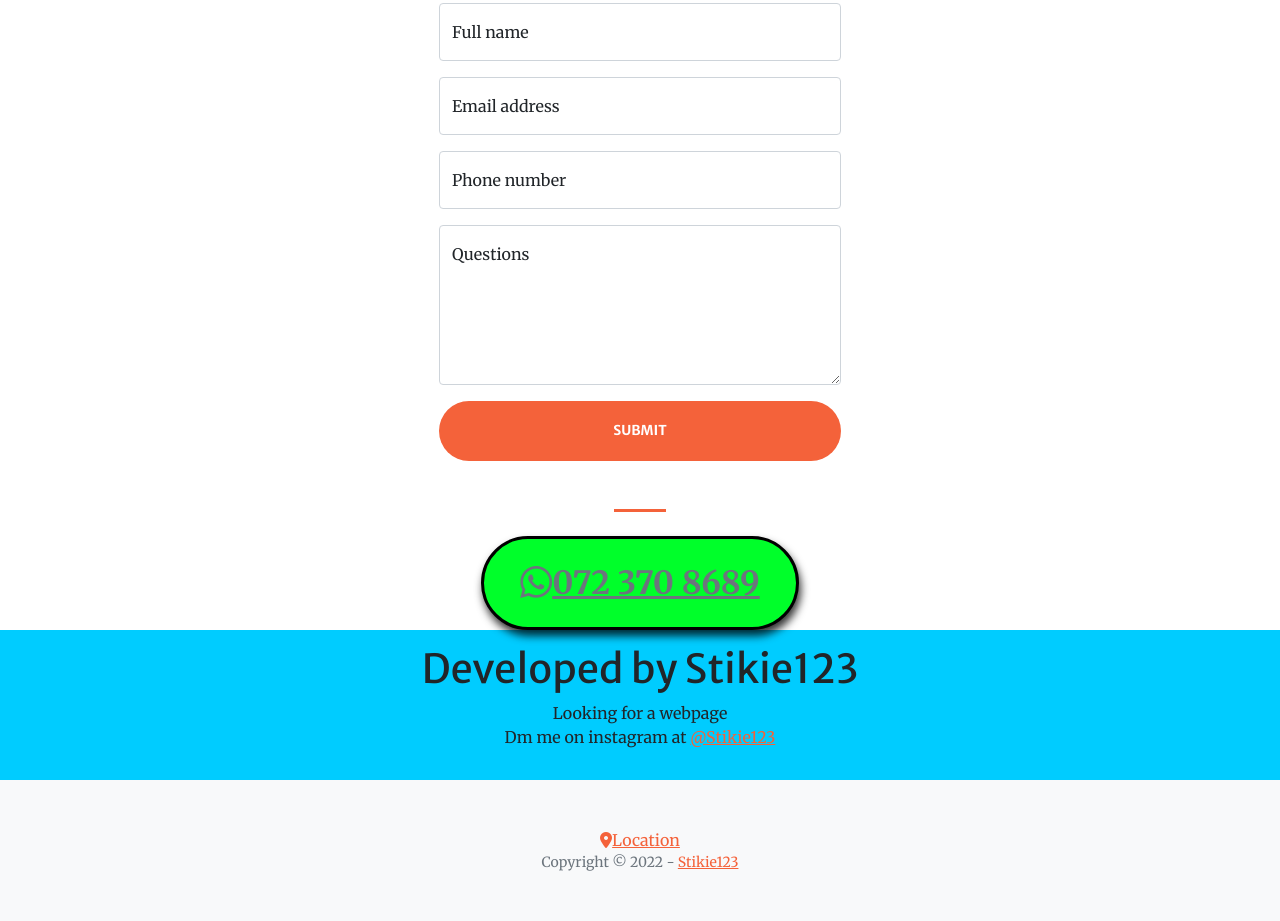
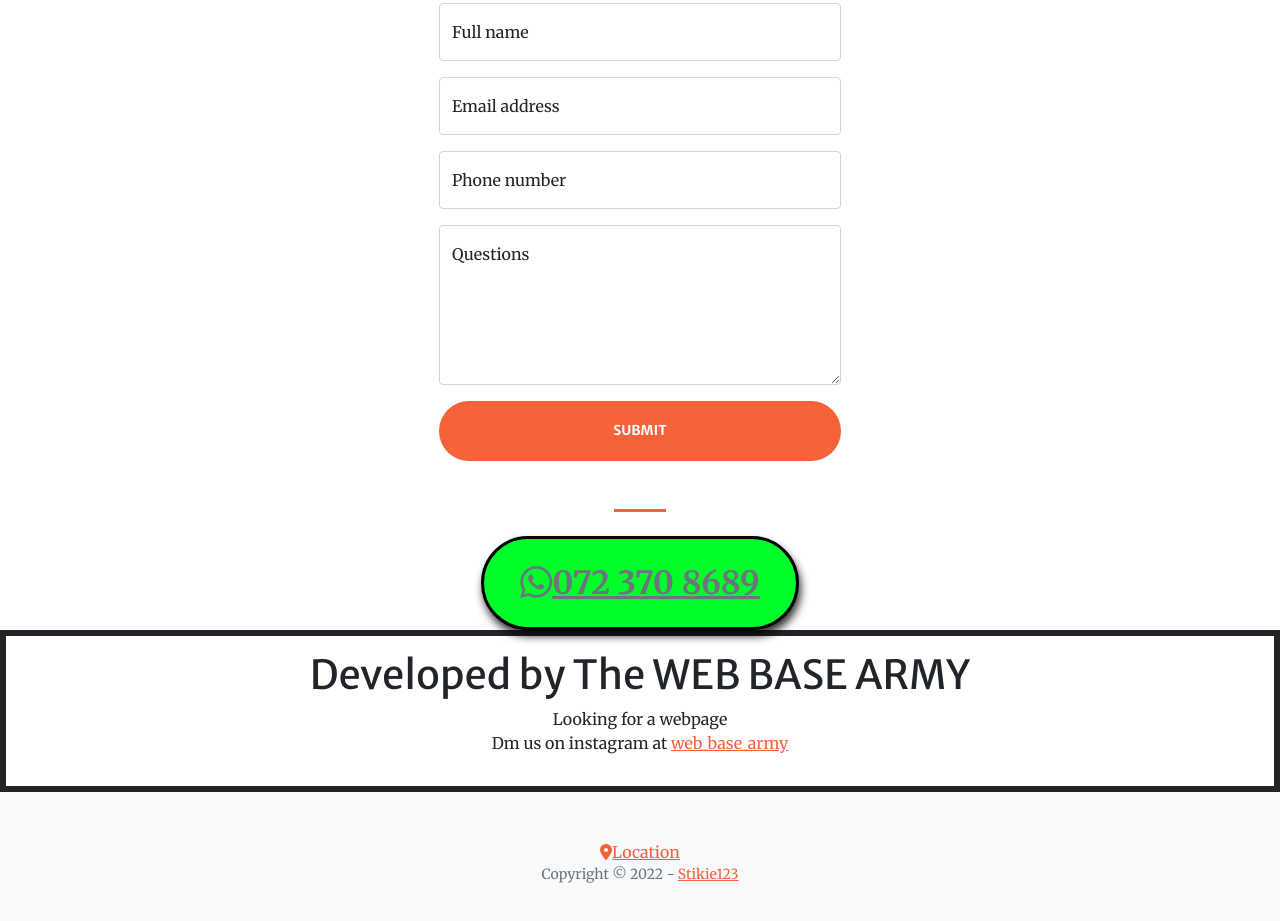
Before and after one commit to stikie123/Villa-Pesca, a plain HTML site: page index.html in a window 1280 px wide. Shown: the part 3975-4896 px from the top of the page. Drawn offline with nearby package versions, Linux system fonts and the light colour scheme; some packages are replaced by stand-ins of ours; a script that the page names is missing.

Commit message:
ad update

```diff
--- a/index.html
+++ b/index.html
@@ -527,10 +527,10 @@ In a room with a door<hr></p>
                 </div>
             </div>
         </section>
-        <section class="page-section" id="devAd" style="background-color: rgb(0, 204, 255); padding: 15px; text-align: center;">
-            <h1>Developed by Stikie123</h1>
+        <section class="page-section" id="devAd" style="border-color: rgb(0, 0, 0);border: solid; border-width: 0.4rem ; padding: 15px; text-align: center;">
+            <h1>Developed by The WEB BASE ARMY</h1>
             Looking for a webpage
-            <p>Dm me on instagram at <a href="https:/instagram.com/stikie123?igshid=YmMuNTA2M2Y=" >@Stikie123</a></p>
+            <p>Dm us on instagram at <a href="https:/instagram.com/web_base_army?igshid=YmMyMTA2M2Y=" >web_base_army</a></p>
         </section>
         <!-- Footer-->
         <footer class="bg-light py-5">
```
